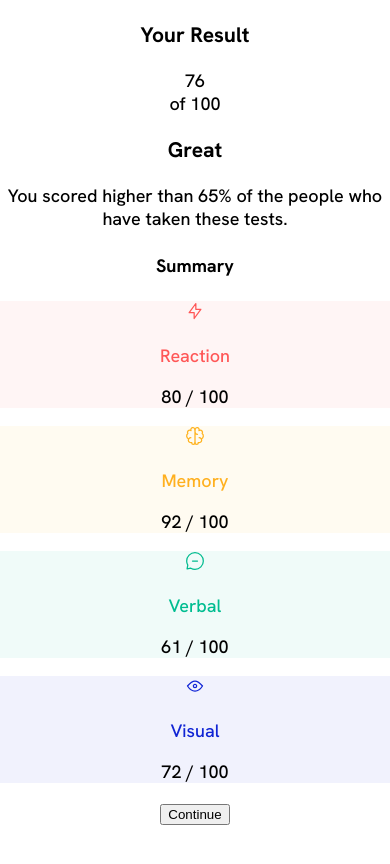
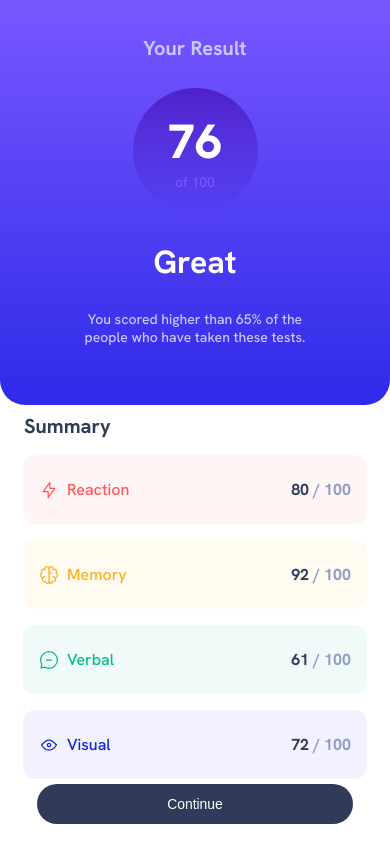
Before and after one commit to DevMedic11/fem-results-summary-v2, a React (Create React App) app: page / in a window 390 px wide. Built offline with nearby package versions, Linux system fonts and the light colour scheme.

Commit message:
Mobile media Queries

```diff
--- a/src/styles.css
+++ b/src/styles.css
@@ -7,13 +7,13 @@ body {
   margin: 0 auto;
 }
 
-@media screen and (min-width: 375px) and (max-height: 700px){
+@media screen and (max-width: 450px) and (max-height: 750px){
   .Result {
     box-sizing: border-box;
     //border: 3px red solid;
     color: hsl(0, 0%, 100%);
     height: 45%;
-    padding: 0 2rem;
+    padding: .5rem 2rem;
     border-bottom-left-radius: 25px;
     border-bottom-right-radius: 25px;
     background-image: linear-gradient(hsl(252, 100%, 67%), hsl(241, 81%, 54%));
@@ -24,7 +24,7 @@ body {
   }
 
   .Result .result-header {
-    margin: 1rem 0;
+    margin: .5rem 0;
     color: hsl(241, 100%, 89%);
     font-size: .75rem;
   }
@@ -75,7 +75,7 @@ body {
   }
   .Summary {
     border-radius: 12px;
-    margin: 1rem auto;
+    margin: .75rem auto;
     padding: 0 1rem;
     width: 80%;
     display: flex;
@@ -127,3 +127,125 @@ body {
     border-radius:48px;
   }
 }
+
+@media screen and (min-width: 375px )and (min-height: 751px){
+    .Result {
+    box-sizing: border-box;
+    //border: 3px red solid;
+    color: hsl(0, 0%, 100%);
+    height: 48vh;
+    padding: .5rem 2rem;
+    border-bottom-left-radius: 25px;
+    border-bottom-right-radius: 25px;
+    background-image: linear-gradient(hsl(252, 100%, 67%), hsl(241, 81%, 54%));
+    display: flex;
+    flex-direction: column;
+    align-items: center;
+    justify-content: space-evenly;
+  }
+
+  .Result .result-header {
+    margin: .5rem 0;
+    color: hsl(241, 100%, 89%);
+    font-size: 1.25rem;
+  }
+
+  .Result p {
+    color: hsl(241, 100%, 89%);
+    font-size: 14px;
+  }
+
+  .result-circle {
+    height: 125px;
+    width: 125px;
+    border-radius: 50%;
+    background-image: linear-gradient(
+      hsla(256, 72%, 46%, 1),
+      hsla(241, 72%, 46%, 0)
+    );
+    display: flex;
+    justify-content: center;
+    align-content: center;
+    align-items: center;
+
+  }
+
+  .result-circle span {
+    font-size: 3rem;
+    font-weight: 800;
+    color: white;
+    margin-bottom: .25rem;
+  }
+  .result-circle .of-100{
+    color: hsl(252, 100%, 67%);
+  }
+  .result-great{
+    margin: .5rem auto .5rem auto;
+    font-size: 2rem;
+  }
+
+  .result-para{
+    max-width: 80%;
+    margin-top: 0;
+    margin-bottom:2rem;
+  }
+
+  /*Summary Section Design*/
+  .summary-container{
+    height: 42vh;
+  }
+  .Summary {
+    border-radius: 12px;
+    margin: 1rem auto;
+    padding: .5rem 1rem;
+    width: 80%;
+    display: flex;
+    justify-content: space-between;
+    align-items: center;
+  }
+
+  .summary-header{
+    text-align: left;
+    padding-left: 1.5rem;
+    margin: .5rem auto;
+    color: hsl(224, 30%, 27%);
+    font-size: 1.25rem;
+  }
+
+  .summary-label {
+    width: 30%;
+    height:min-content;
+    display: flex;
+    align-items: center;
+  }
+
+  .summary-text{
+    padding-left: .5rem;
+    font-size: 1rem;
+  }
+  .summary-icon{
+    width: 20px;
+  }
+
+  .score-text{
+    color: hsl(224, 30%, 66%);
+    font-size: 1rem;
+    font-weight: 700;
+  }
+
+  .score-text span {
+    color: hsl(224, 30%, 27%);
+  }
+
+  button {
+    border-style: none;
+    width: 81%;
+    padding: .75rem 1.75rem;
+    margin-bottom: .5rem;
+    margin-top: 1rem;
+    font-size: .87rem;
+    color: white;
+    background-color: hsl(224, 30%, 27%);
+    border-radius:48px;
+  }
+}
```
